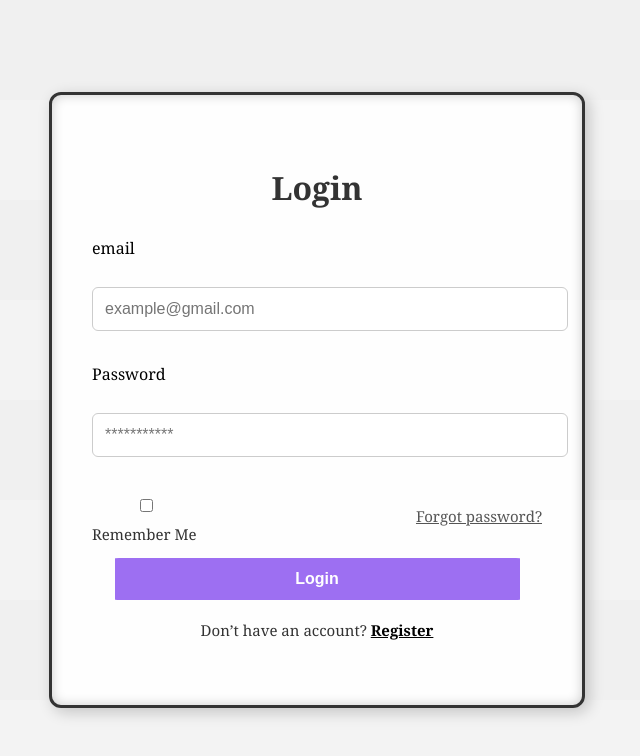
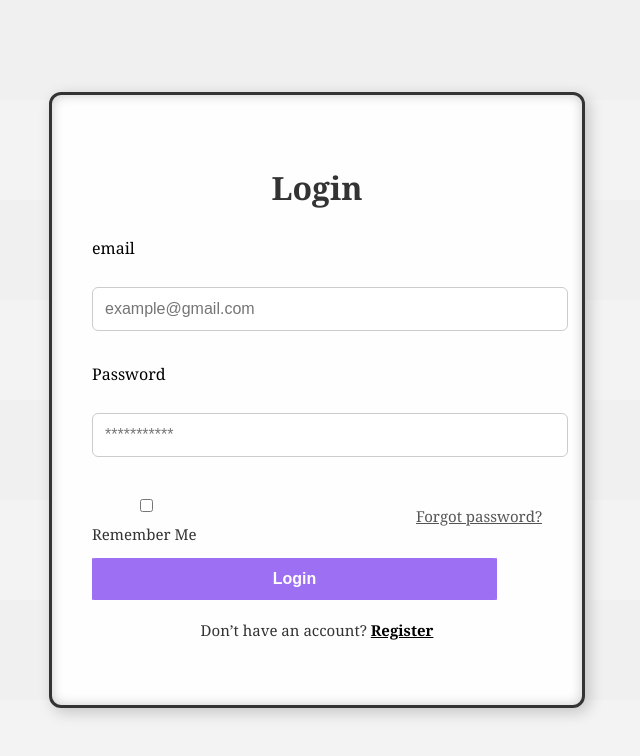
Before and after one commit to SamirKhansa/azure-ai-chatbot-frontend, a React (Create React App) app: page /auth in a window 1280 px wide. Shown: the top 756 px of the page, without its empty margins (323-963 px from the left). Built offline with nearby package versions, Linux system fonts and the light colour scheme.

Commit message:
Cleaned the code for the login page

```diff
--- a/src/Components/Content/auth/LoginForm/index.js
+++ b/src/Components/Content/auth/LoginForm/index.js
@@ -1,13 +1,15 @@
 import { useState } from "react";
 import Input from "../../../Shared/Input";
-import Button from "../../../Shared/Button";
-import { useNavigate } from "react-router-dom";
+import FileButton from "../../../Shared/Button/FileButton";
+
 import Switch from "../../../Shared/LoginRegisterSwitch";
-import axios from "axios";
+
 const LoginForm = ({ toggle , setUser}) => {
-  const [email, setEmail] = useState("");
-  const [password, setPassword] = useState("");
-  const navigate = useNavigate();
+  const [attributes, setAttrbutes]=useState({
+      email: "",
+      password:"",
+    });
+
 
   return (
     <div className="container">
@@ -15,10 +17,16 @@ const LoginForm = ({ toggle , setUser}) => {
         <h1 className="title">Login</h1>
 
         <p>email</p>
-        <Input name="email" hint="example@gmail.com" icon="email" type="text" onChangeListener={(e) => setEmail(e.target.value)}
+        <Input name="email" hint="example@gmail.com" icon="email" type="text" ClassNames="primary-input" onChangeListener={(e) => setAttrbutes((prev)=>({
+              ...prev,
+              [e.target.name]: e.target.value
+            }))}
         />
         <p>Password</p>
-        <Input name="password" hint="***********" icon="lock" type="password" onChangeListener={(e) => setPassword(e.target.value)}
+        <Input name="password" hint="***********" icon="lock" type="password" onChangeListener={(e) => setAttrbutes((prev)=>({
+              ...prev,
+              [e.target.name]: e.target.value
+            }))}
         />
 
         <div className="options">
@@ -30,41 +38,15 @@ const LoginForm = ({ toggle , setUser}) => {
 
 
 
+      <FileButton
+        Purpose="LogIn"
+        OutsideClass={"button-container"}
+        ClassNames={"primary-button"}
+        text={"Login"}
+        attribute={attributes}
+        setUser={setUser}
+        />
 
-           <Button  OutsideClass={"button-container"} InsideClass={"primary-button"}
-            text="Login"
-            onClickListener={async () => {
-              try {
-                const response = await axios.post("http://localhost:7071/api/ChatbotFunction/LogIn", {
-                  email: email,
-                  password: password,
-                });
-
-
-                console.log("Login successful:", response.data);
-
-
-                localStorage.setItem("token", response.data.token);
-                setUser({
-                  role: response.data.role,
-                  userId: response.data.userId,
-                  adminData: response.data.adminData || null
-                });
-                if(response.data.role=="Admin"){
-                  navigate("/dashboard/admin");
-                }
-                else{
-                  navigate("/dashboard/Chat");
-                }
-
-
-
-              } catch (error) {
-                console.error("Login error:", error.response?.data || error.message);
-                alert("Login failed: " + (error.response?.data?.message || error.message));
-              }
-          }}
-        />
 
 
        <Switch Text={"Don’t have an account?"} PageName={"Register"} toggle={toggle}/>
```
